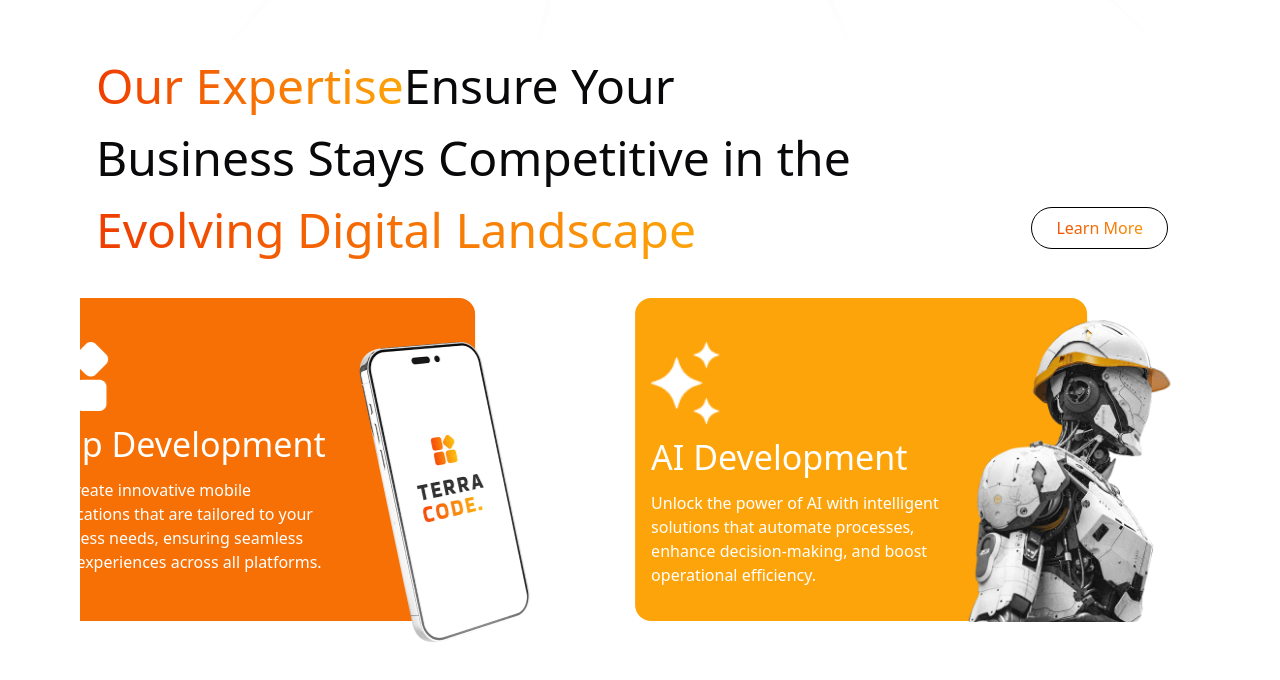
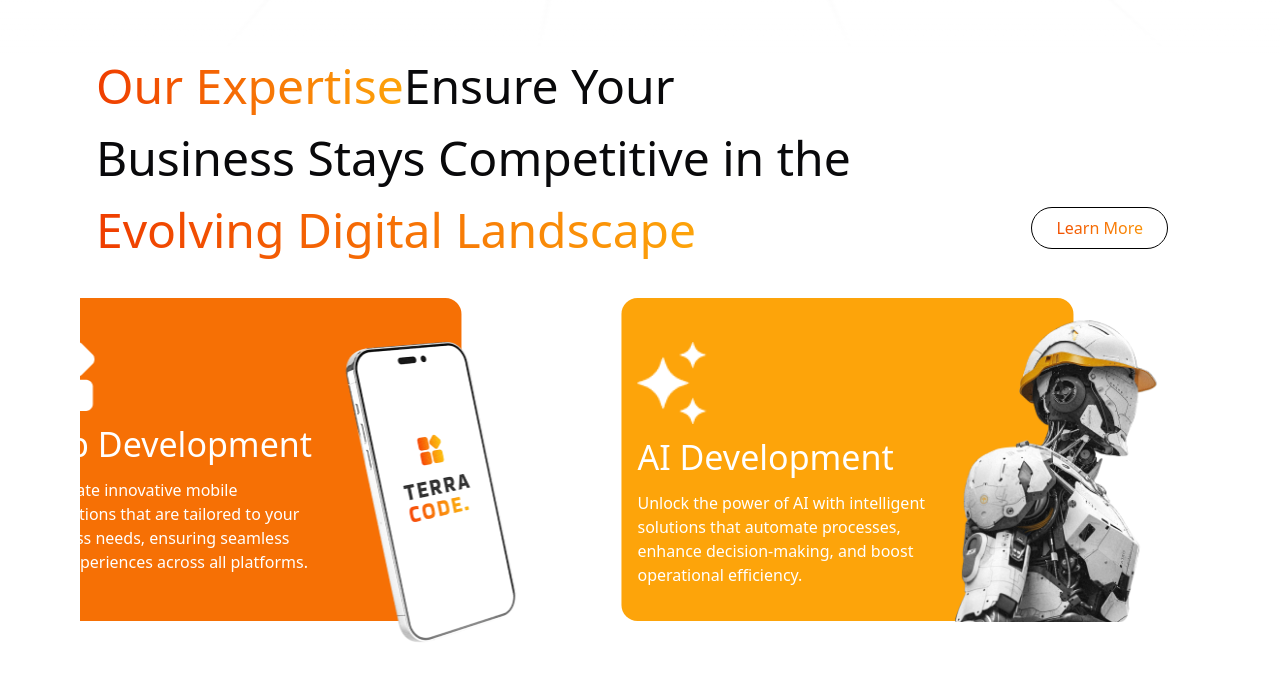
Before and after one commit to Terracode-Dev/Main-Site, a React (Vite) app: page / in a window 1280 px wide. Shown: the part 762-1442 px from the top of the page. Built offline with nearby package versions, Linux system fonts and the light colour scheme.

Commit message:
change size

```diff
--- a/src/components/home/Services.tsx
+++ b/src/components/home/Services.tsx
@@ -16,7 +16,7 @@ const HorizontalScrollCarousel = () => {
   });
 
   const xhos1 = useTransform(scrollYProgress, [0, 1], ["2%", "-80%"]);
-  const xhos2 = useTransform(scrollYProgress, [0, 1], ["2%", "-40%"]);
+  const xhos2 = useTransform(scrollYProgress, [0, 1], ["2%", "-45%"]);
 
   return (
     <section ref={targetRef} className="relative h-[300vh]">
```
